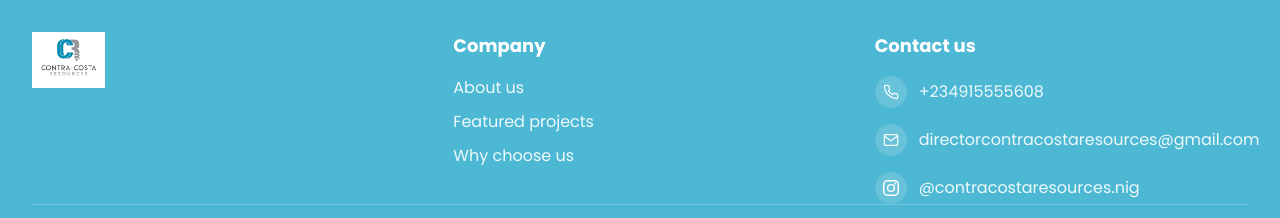
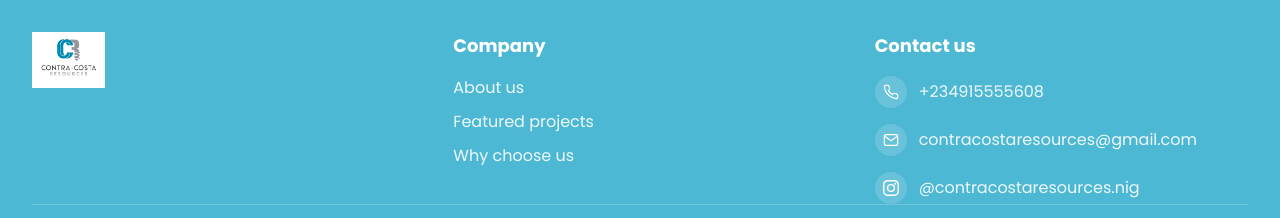
Before and after one commit to Iykelistic/ContraCosta, a Next.js app: page / in a window 1280 px wide. Shown: the part 4560-4778 px from the top of the page. Built offline with nearby package versions, Linux system fonts and the light colour scheme; a web font is replaced by a local one.

Commit message:
updated email address

```diff
--- a/app/components/SiteFooter.js
+++ b/app/components/SiteFooter.js
@@ -130,7 +130,7 @@ export default function SiteFooter() {
                   href="mailto:hello@contracosta.example"
                   className="transition hover:text-white hover:underline"
                 >
-                  directorcontracostaresources@gmail.com
+                  contracostaresources@gmail.com
                 </a>
               </li>
               <li className="flex items-center gap-3">
```
